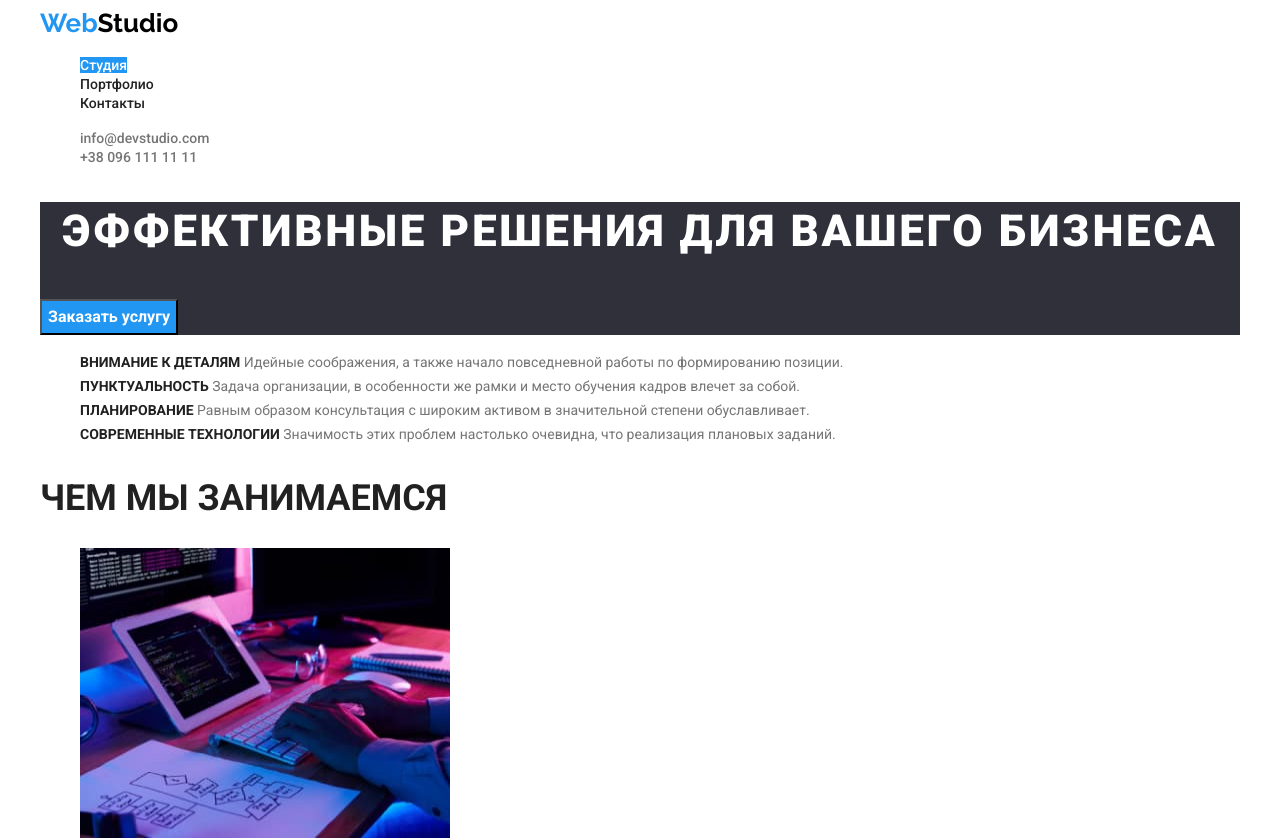
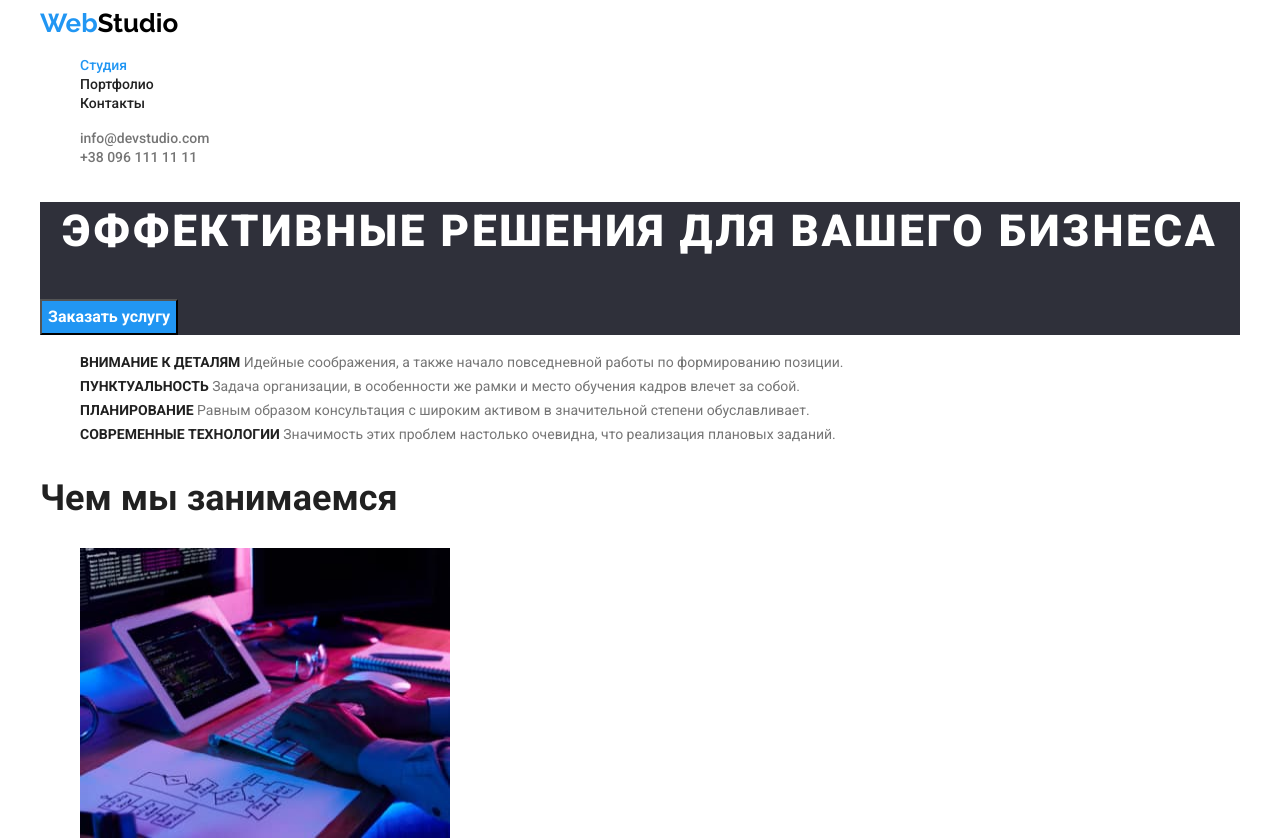
Before and after one commit to Yanchenko09/goit-markup-hw-02, a plain HTML site: page index.html in a window 1280 px wide. Shown: the top 839 px of the page. Drawn offline with Linux system fonts and the light colour scheme.

Commit message:
обновил css и index

```diff
--- a/css/styles.css
+++ b/css/styles.css
@@ -138,7 +138,6 @@ body {
   font-weight: 700;
   font-size: 36px;
   line-height: 1.17;
-  text-transform: uppercase;
 }
 .team {
   background-color: var(--team-background-color);
@@ -178,7 +177,7 @@ body {
   line-height: 1.88;
   color: var(--paragraph-color);
 }
-.current {
+button.current {
   color: var(--current-color);
   background-color: var(--accent-color);
 }
--- a/index.html
+++ b/index.html
@@ -83,7 +83,7 @@
         </section>
         <section class="we-doing">
           <!-- WHAT ARE WE DOING -->
-          <h2 class="responsibilities">чем мы занимаемся</h2>
+          <h2 class="responsibilities">Чем мы занимаемся</h2>
           <ul>
             <li class="list">
               <img
@@ -114,7 +114,7 @@
         </section>
         <section class="team">
           <!-- OUR TEAM -->
-          <h2 class="our-team">НАША КОМАНДА</h2>
+          <h2 class="our-team">Наша команда</h2>
           <ul>
             <li class="employee list">
               <img
```
